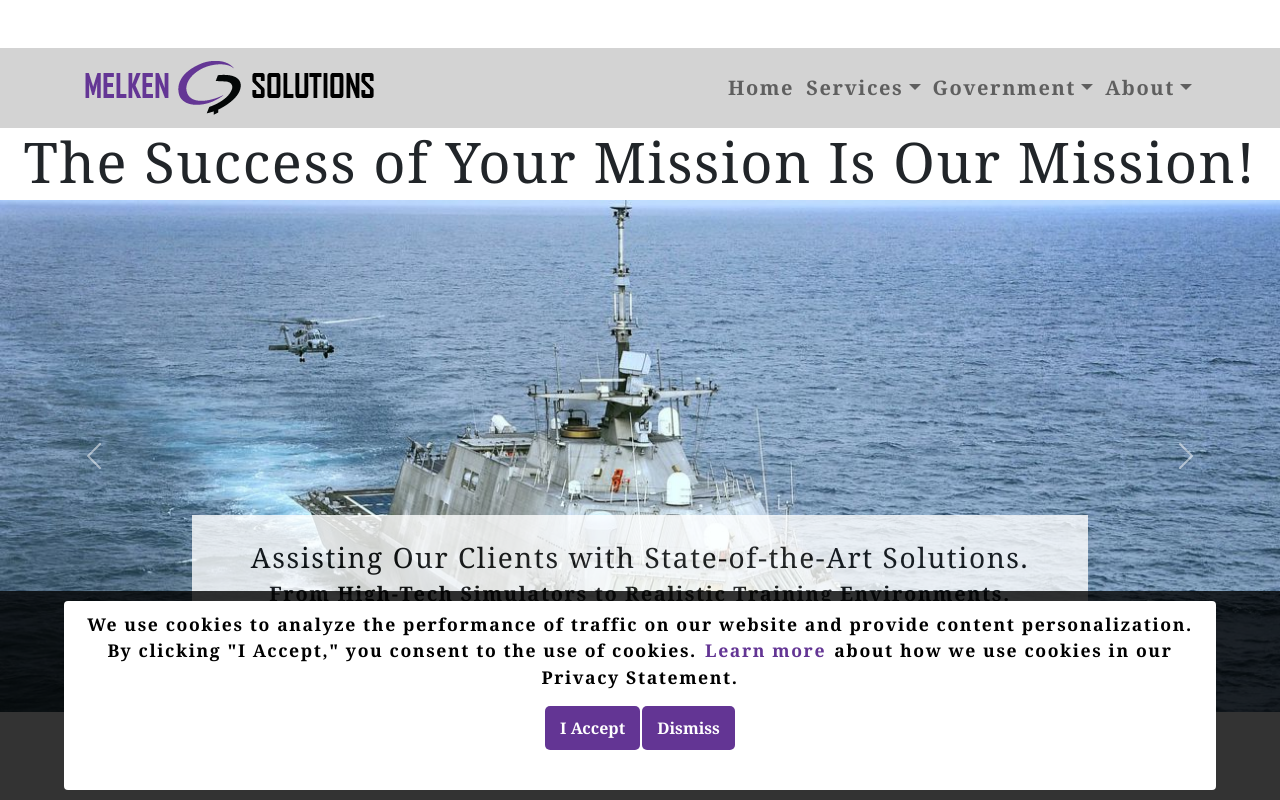
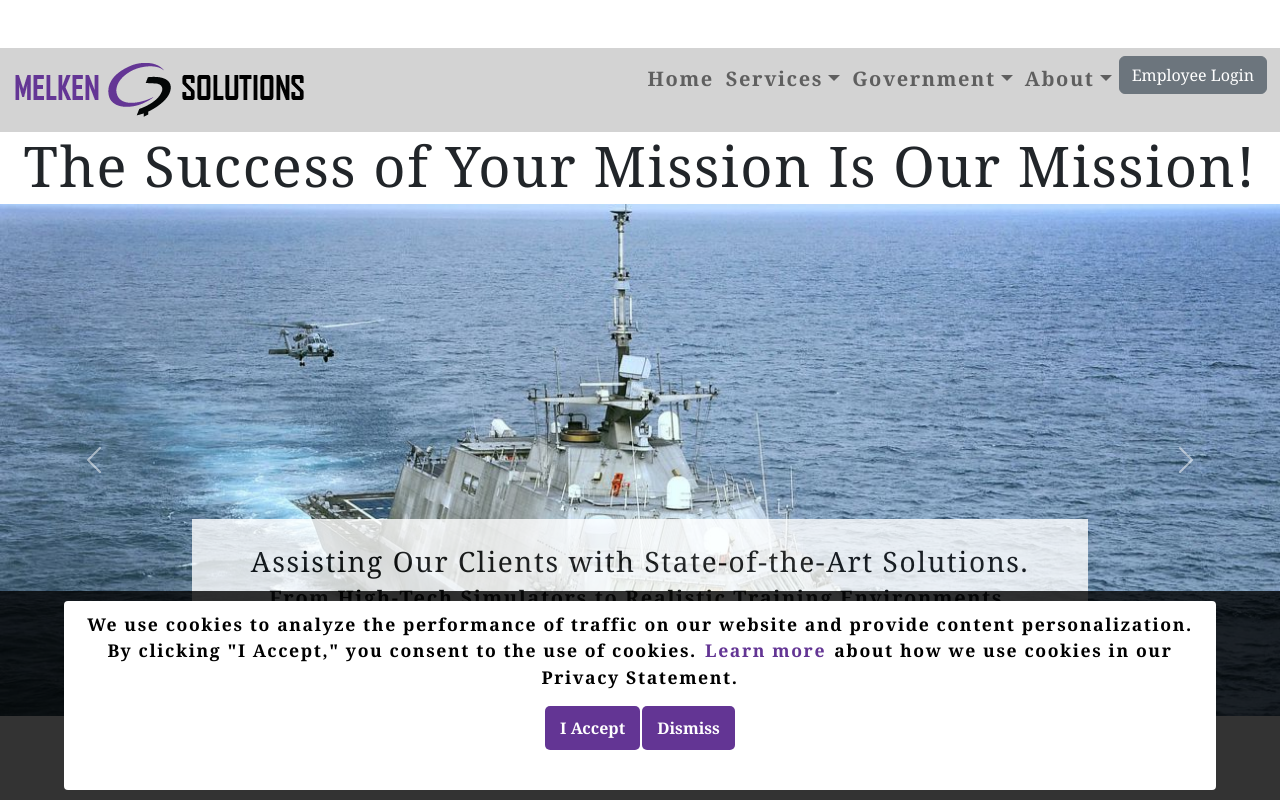
Before and after one commit to oldgraybuzzard/automatic-enigma, a React (Create React App) app: page / in a window 1280 px wide. Shown: the top 800 px of the page. Built offline with nearby package versions, Linux system fonts and the light colour scheme.

Commit message:
problems?

```diff
--- /dev/null
+++ b/src/components/EmployeeArea/index.js
@@ -0,0 +1,12 @@
+import React from "react";
+
+function EmployeeArea() {
+  return (
+    <div>
+      <h3>Welcome, Employee!</h3>
+      {/* Employee area content */}
+    </div>
+  )
+}
+
+export default EmployeeArea;
--- a/src/components/Nav/index.js
+++ b/src/components/Nav/index.js
@@ -4,7 +4,18 @@ import Container from 'react-bootstrap/Container';
 import Nav from 'react-bootstrap/Nav';
 import Navbar from 'react-bootstrap/Navbar';
 import NavDropdown from 'react-bootstrap/NavDropdown';
+import Button from 'react-bootstrap/Button';
 import melkenLogo from '../../assets/images/Small.png';
+import EmployeeArea from '../EmployeeArea';
+import* as msal from '@azure/msal-browser';
+
+const msalConfig = {
+  auth: {
+    clientId: 'ea48be00-4342-4789-9162-641dd9be4009',
+    authority: 'https://login.microsoftonline.com/281950d2-3875-419e-8017-cf5cf823f049',
+    redirectUri: window.location.origin
+  }
+};
 
 function Navigation() {
   const [services] = useState([
@@ -43,10 +54,29 @@ function Navigation() {
   ]);
 
   const [currentService, setCurrentService] = useState(services[0]);
+  const [loggedIn, setLoggedIn] = useState(false);
+
+  const handleLogin = async () => {
+   try {
+      // Login with Microsoft 365 credentials
+      const loginRequest = {
+        scopes: ['user.read', 'openid', 'profile']
+      };
+
+      const response = await msalInstance.loginPopup(loginRequest);
+      if (response && response.account) {
+        // Authentication successful
+        setLoggedIn(true);
+      }
+    } catch (error) {
+      console.log(error);
+      // Handle error
+    }
+  }
 
   return (
     <Navbar id="navbar" collapseOnSelect expand="lg" sticky="top">
-      <Container fluid="sm">
+      <Container fluid="xxl">
         <Navbar.Brand href="/">
           <img className="logo" src={melkenLogo} alt="Melken Brand Logo" />
         </Navbar.Brand>
@@ -75,6 +105,11 @@ function Navigation() {
               <NavDropdown.Item href="#certifications">Certifications</NavDropdown.Item>
               <NavDropdown.Item href="#contactUs">Contact</NavDropdown.Item>
             </NavDropdown>
+             {loggedIn ? (
+              "Welcome Teammate!"
+            ) : (
+            <Button variant="secondary" onClick={handleLogin}>Employee Login</Button>
+             )}
           </Nav>
         </Navbar.Collapse>
       </Container>
```
